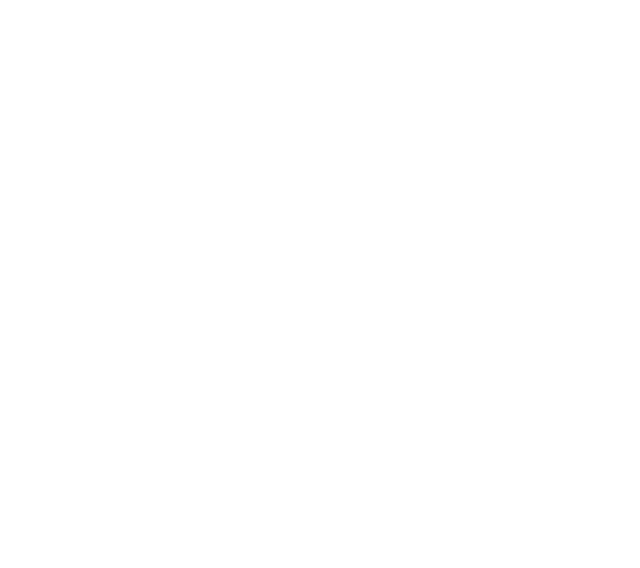
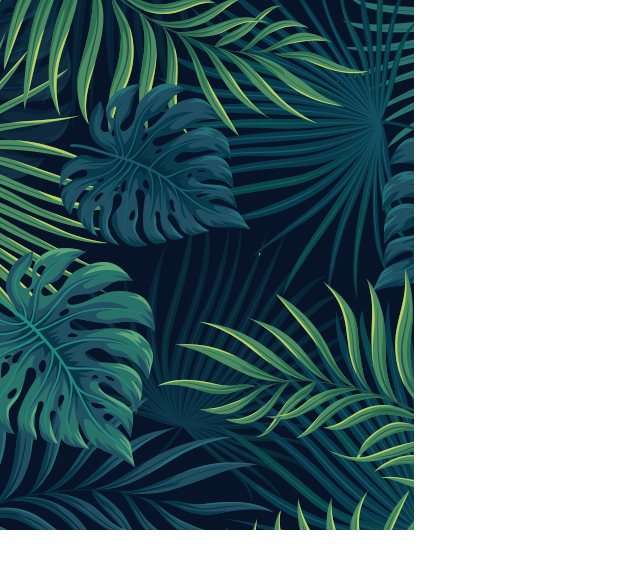
Before and after one commit to anasamer056/signup-form, a plain HTML site: page index.html in a window 1280 px wide. Shown: the whole page, without its empty margins (0-640 px from the left). Drawn offline with Linux system fonts and the light colour scheme.

Commit message:
Create the side image

```diff
--- a/index.html
+++ b/index.html
@@ -8,6 +8,13 @@
     <script src="script.js" defer></script>
 </head>
 <body>
+    <div class="main-container">
 
+        <img src="assets/bg.png" alt="Illustration of green tree leaves" class="side-image">
+
+        <div class="content">
+
+        </div>
+    </div>
 </body>
 </html>
--- a/styles.css
+++ b/styles.css
@@ -0,0 +1,19 @@
+* {
+    box-sizing: border-box;
+    margin: 0;
+    padding: 0;
+}
+
+body {
+    height: 100vh;
+}
+
+.main-container {
+    display: flex;
+    max-height: 100%;
+}
+
+.side-image {
+    max-height: 100%;
+    width: auto;
+}
```
